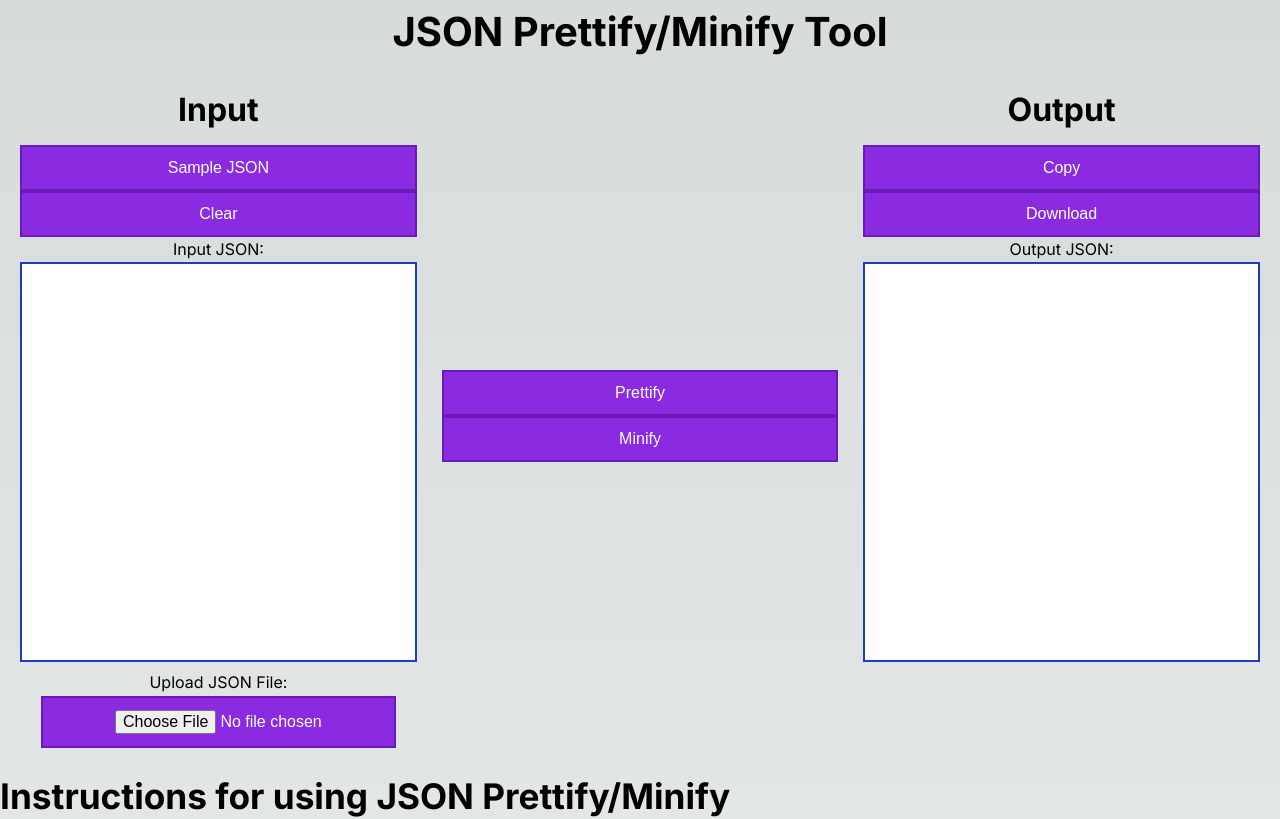
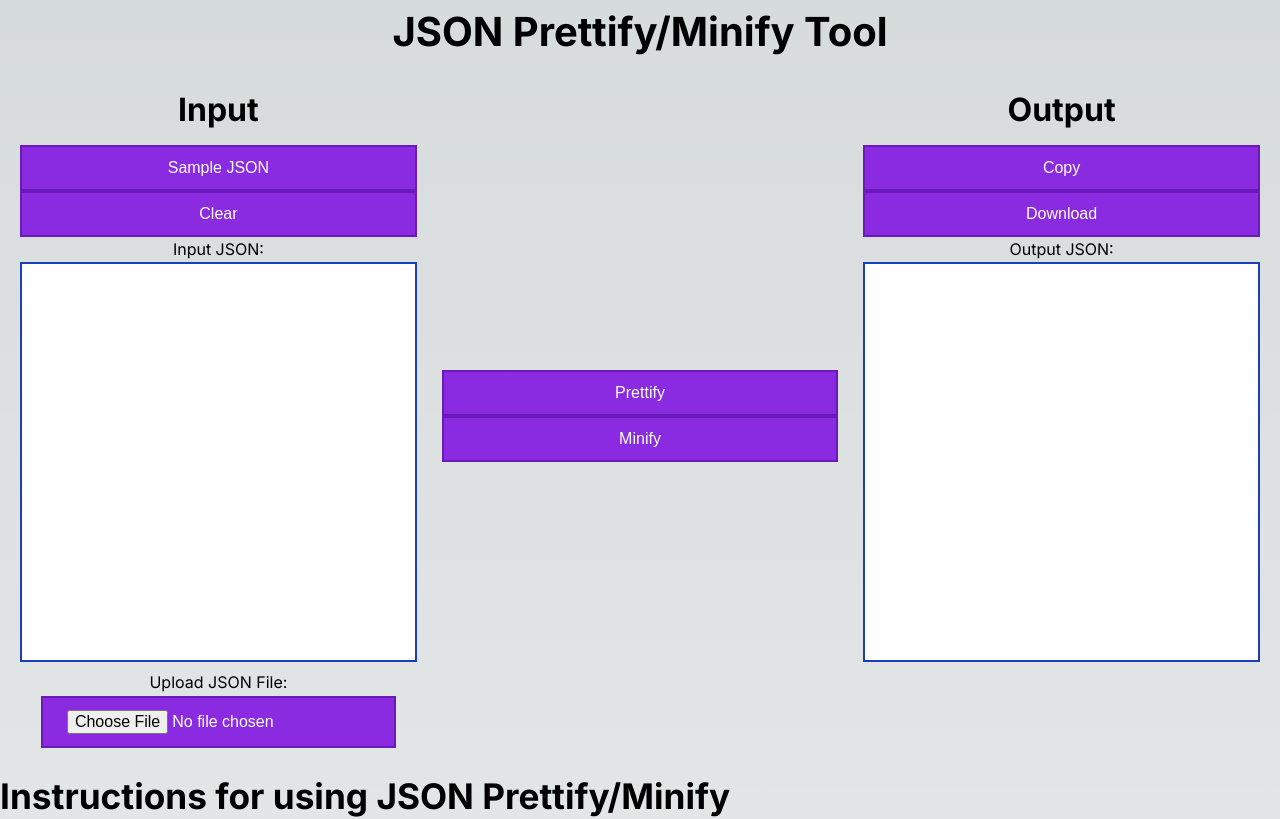
Before and after one commit to mtsamis2/pretty-print-json, a Next.js app: page / in a window 1280 px wide. Shown: the top 819 px of the page. Built offline with nearby package versions, Linux system fonts and the light colour scheme.

Commit message:
accessibility enhancements

```diff
--- a/app/page.module.css
+++ b/app/page.module.css
@@ -44,7 +44,6 @@
   color: white;
   padding: 12px 24px;
   text-align: center;
-  text-align-last: center;
   display: inline-block;
   font-size: 16px;
   cursor: pointer;
```
